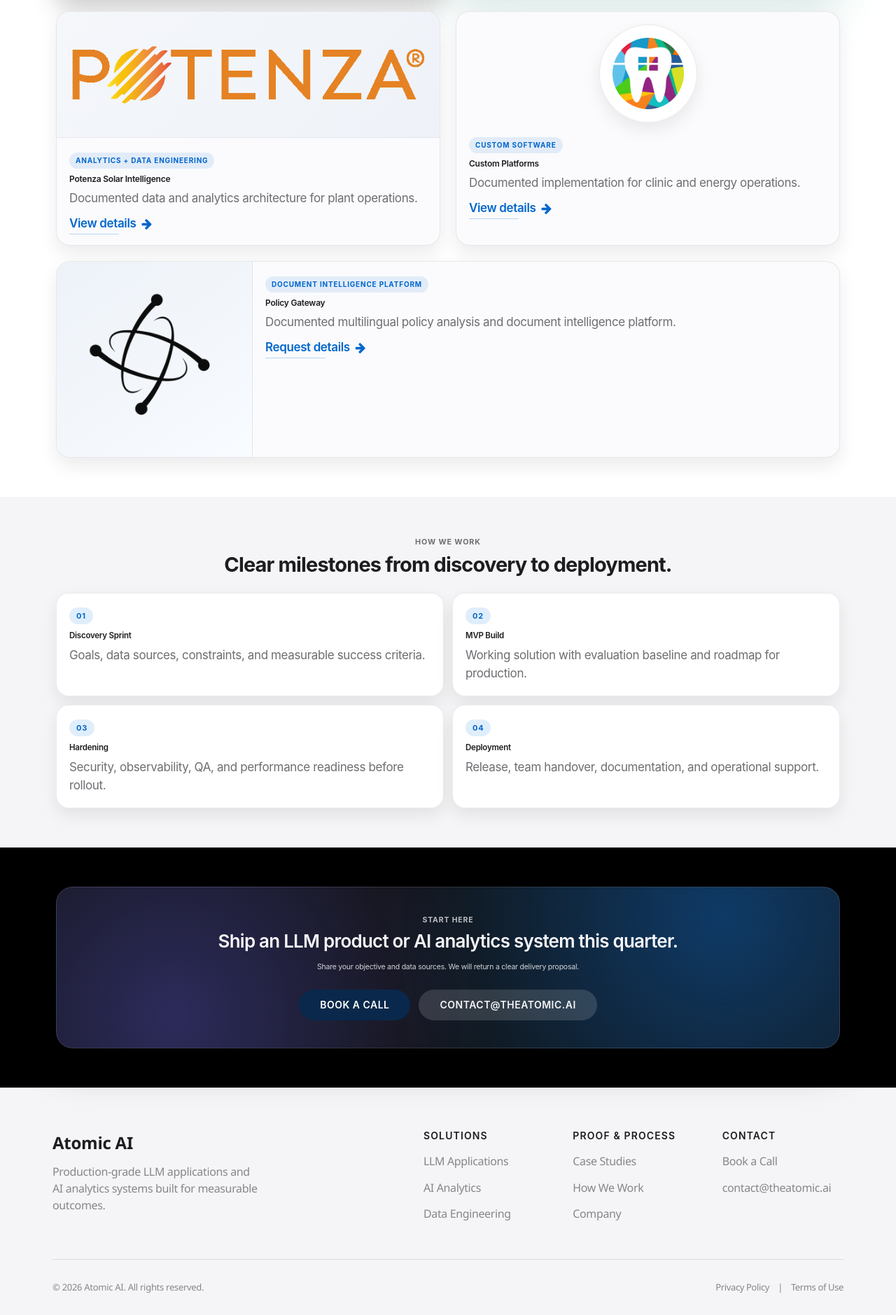
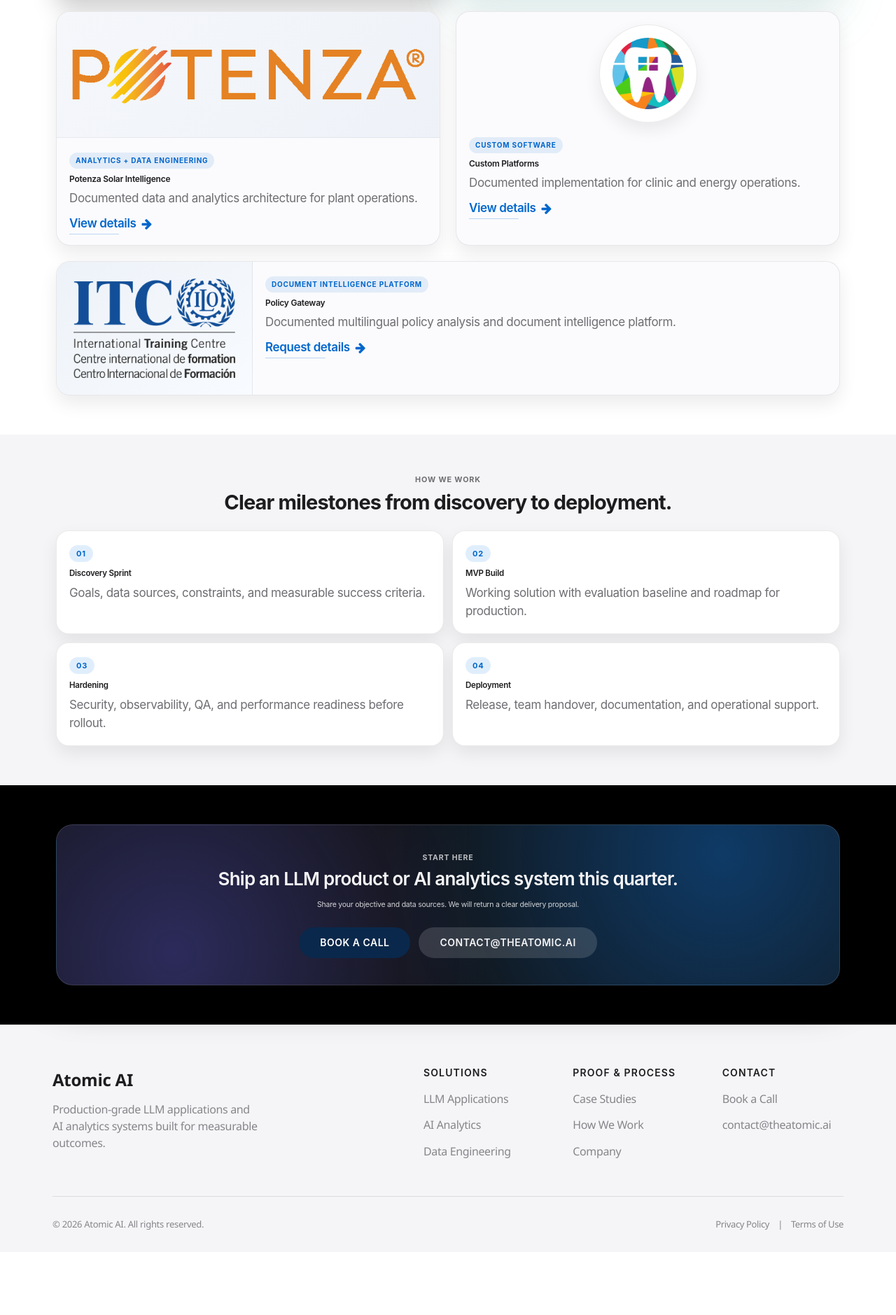
Before and after one commit to theatomicai/theatomicai.github.io, a Jekyll site: the page built from index.html, in a window 1280 px wide. Shown: the part 3113-4992 px from the top of the page at 70% size. Built offline with Jekyll 4.4.1, drawn with Linux system fonts in a browser that asks for light colours; after the commit the page ends 4902 px from its top, so only the background shows below that; grey boxes are pictures that could not be loaded.

Commit message:
Use ITCILO logo in policy gateway card

```diff
--- a/_includes/home-apple.html
+++ b/_includes/home-apple.html
@@ -161,7 +161,7 @@
           </div>
         </article>
         <article class="apple-case-card apple-case-card--wide">
-          <img src="{{ '/assets/projects/mia/images/logoAtomic3.png' | relative_url }}" alt="Policy gateway">
+          <img src="{{ '/assets/projects/mia/images/ITCILO_logo.png' | relative_url }}" alt="Policy gateway">
           <div class="apple-case-card-body">
             <span class="apple-case-kicker">Document Intelligence Platform</span>
             <h3>Policy Gateway</h3>
```
